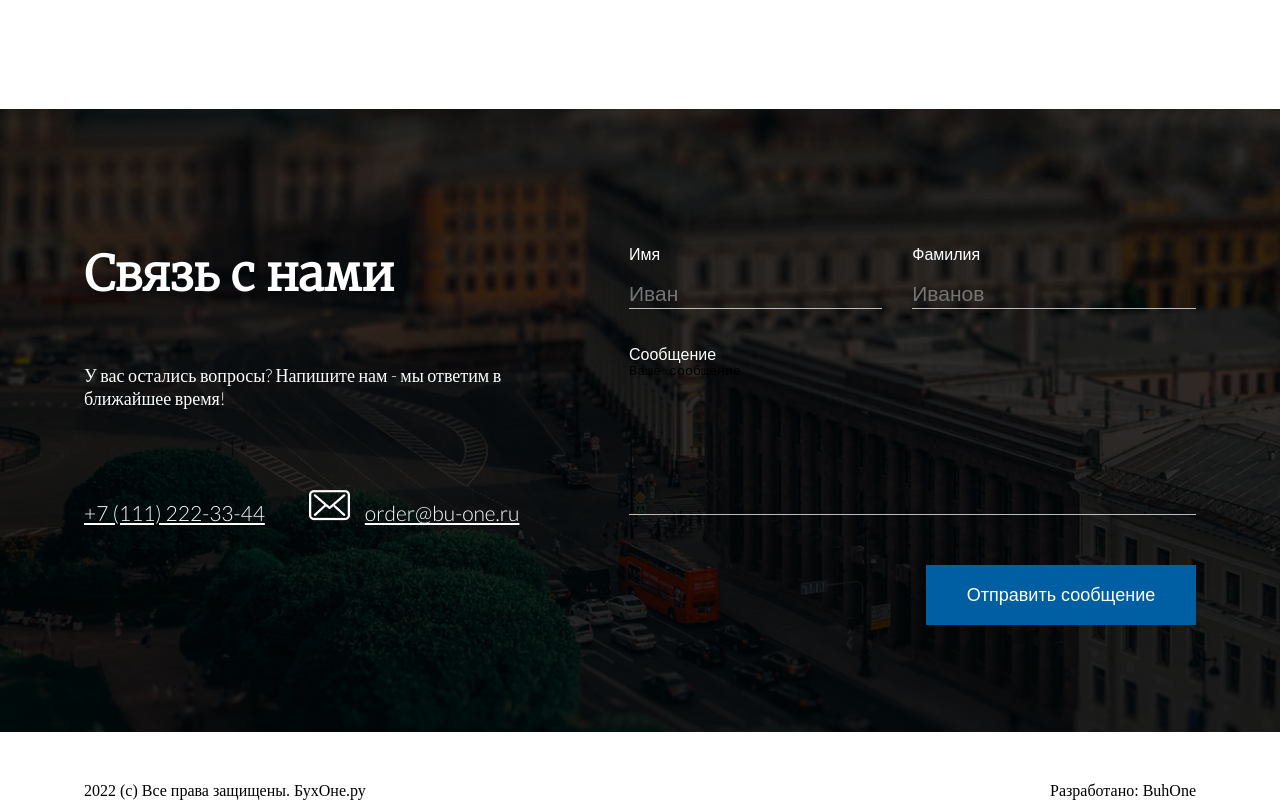
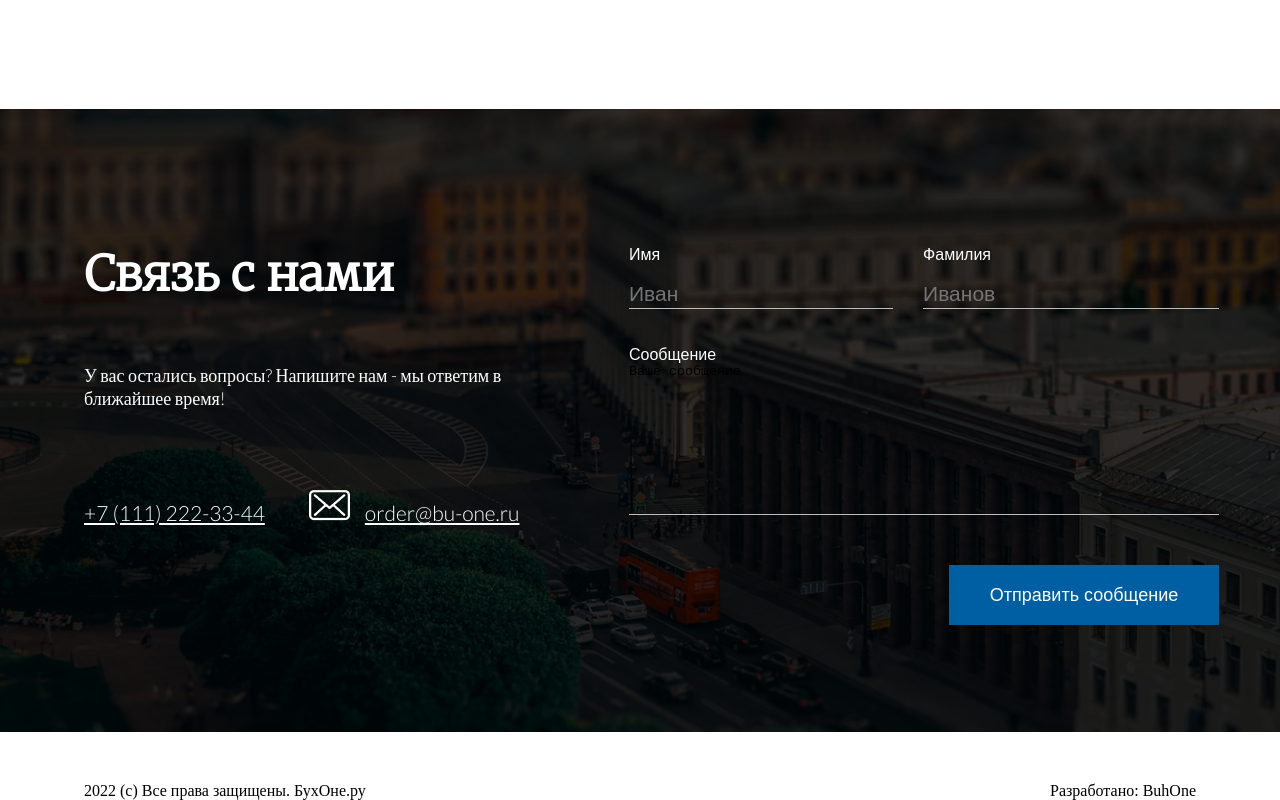
Before and after one commit to YuliiaShulimenko/New_FE_HW, a plain HTML site: page HW16.12.2022/index.html in a window 1280 px wide. Shown: the part 2662-3462 px from the top of the page. Drawn offline with Linux system fonts and the light colour scheme; a web font is replaced by a local one.

Commit message:
HW16/12/2022

```diff
--- a/HW16.12.2022/style/style.css
+++ b/HW16.12.2022/style/style.css
@@ -360,7 +360,7 @@ Y88b    888   d88""88b 888P"   888 "888 "88b    d88P
   height: 60px;
   font-size: 18px;
   line-height: 25px;
-  align-self: flex-end;
+  margin-left: 320px;
   border: none;
   cursor: pointer;
 }
```
